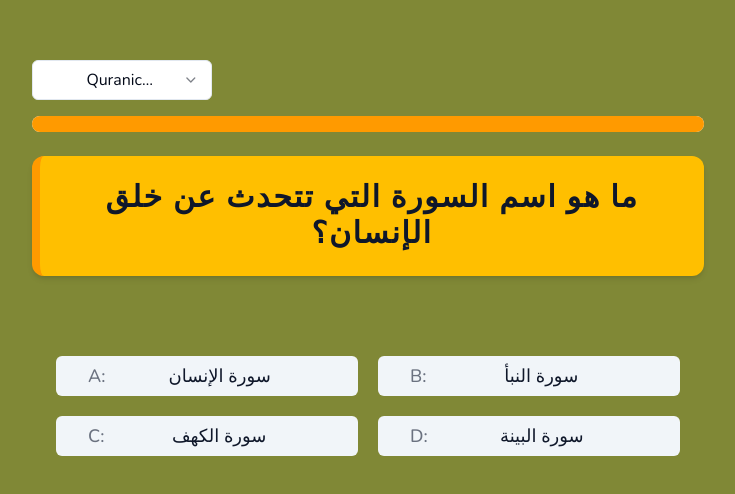
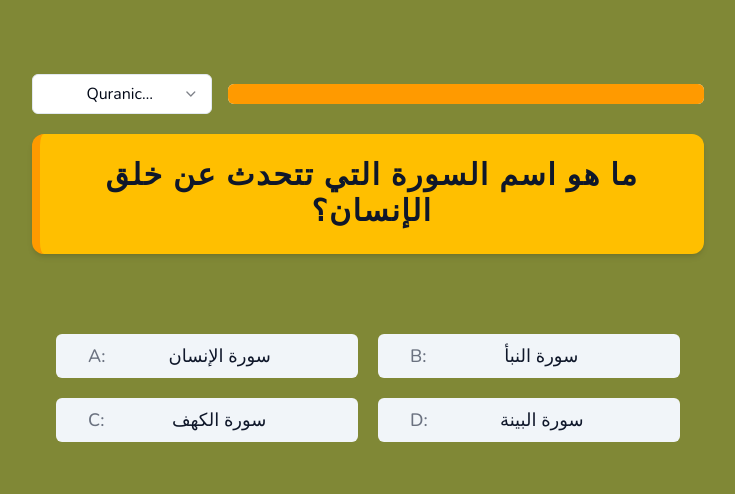
Before and after one commit to youness-43756/quiz, a Next.js app: page / in a window 1280 px wide. Shown: the part 142-636 px from the top of the page, without its empty margins (272-1007 px from the left). Built offline with nearby package versions, Linux system fonts and the light colour scheme.

Commit message:
progress heightt

```diff
--- a/components/quiz-comp/quiz-progress.tsx
+++ b/components/quiz-comp/quiz-progress.tsx
@@ -14,5 +14,5 @@ export function QuizProgress({ quizState }: { quizState: QuizQuestionsTypes }) {
         return () => clearTimeout(timer)
     }, [quizState])
 
-    return <Progress value={progress} className={clsx("w-full")} />
+    return <Progress value={progress} className={clsx("w-full h-5 rounded-md")} />
 }
--- a/components/quiz-comp/quiz-subjects.tsx
+++ b/components/quiz-comp/quiz-subjects.tsx
@@ -65,7 +65,7 @@ export function SelectQuizSubject() {
             onValueChange={(v: string) => SelectSubject(v)}
             value={subject}
         >
-            <SelectTrigger className="w-[180px] text-base relative z-10">
+            <SelectTrigger className="w-[180px] capitalize text-base relative z-10">
                 <SelectValue placeholder="Select a subject" />
             </SelectTrigger>
             <SelectContent className="absolute z-20 bg-white shadow-lg">
--- a/components/quiz-comp/quiz-wrapper.tsx
+++ b/components/quiz-comp/quiz-wrapper.tsx
@@ -17,10 +17,10 @@ export default function QuizWrapper() {
     }
     const { Replay, score, quizState, quizData, CheckAnswer, NextQuestion, disablAnswers, isAnswered } = context;
     return (
-        <section className="w-full h-full md:max-w-2xl flex flex-col gap-6 justify-center items-center mx-auto">
-            <div className={clsx("w-full flex-col items-start gap-4", quizData ? "flex" : "hidden")}>
-
-                <div className={clsx("w-fit")}>
+        <section className="w-full h-full md:max-w-2xl flex flex-col gap-5 justify-center items-center mx-auto">
+            <div className={
+                clsx("w-full md:flex-row md:items-center flex-col items-start gap-4", quizData ? "flex" : "hidden")}>
+                <div className="w-fit">
                     <SelectQuizSubject />
                 </div>
                 <div className="w-full flex-1">
@@ -43,7 +43,7 @@ export default function QuizWrapper() {
                                     variant={"secondary"}
                                     disabled={disablAnswers}
                                     onClick={() => CheckAnswer(qts.rightAnswer, answer.id)}
-                                    className={clsx("h-fit py-1.5 flex justify-start text-lg md:font-medium font-semibold select-none text-wrap gap-2",
+                                    className={clsx("h-fit py-2 flex justify-start text-lg md:font-medium font-semibold select-none text-wrap gap-2",
                                         isAnswered?.status &&
                                         (isAnswered?.answer ?
                                             (qts.rightAnswer === answer.id && rightAnswerStyle) :
```
